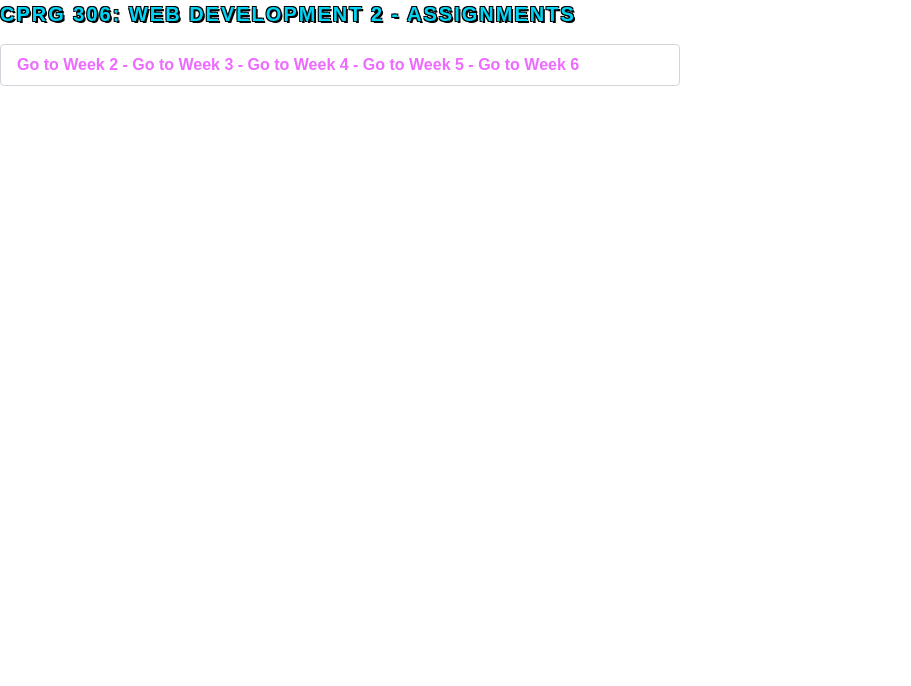
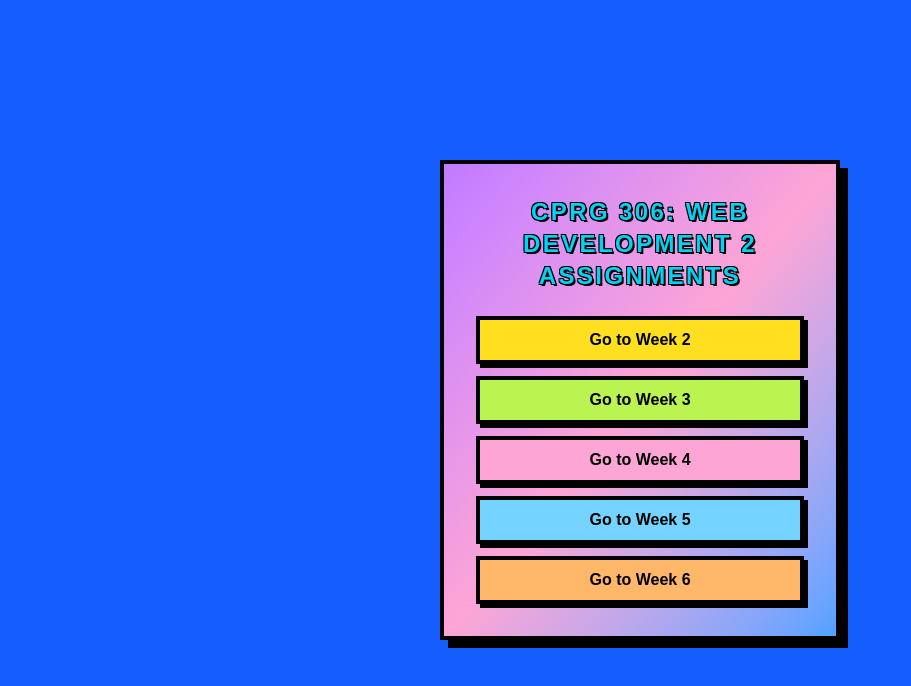
Before and after one commit to xndrncp08/cprg306-assignments, a Next.js app: page / in a window 1280 px wide. Shown: the top 686 px of the page, without its empty margins (0-911 px from the left). Built offline with nearby package versions, Linux system fonts and the light colour scheme.

Commit message:
styled the landing page in line with my 'theme' lawl

```diff
--- a/app/page.js
+++ b/app/page.js
@@ -1,24 +1,56 @@
+"use client";
+
 import Link from "next/link";
 
 export default function Home() {
   return (
-    <main>
+    <main className="flex items-center justify-center min-h-screen bg-blue-600">
+      <div className="flex flex-col items-center p-8 bg-gradient-to-br from-purple-400 via-pink-300 to-blue-400 rounded-none shadow-[8px_8px_0px_0px_rgba(0,0,0,1)] border-4 border-black w-[400px] text-center">
         <h1
-        className="text-xl font-black mb-4 text-cyan-400 uppercase tracking-widest"
+          className="text-2xl font-black mb-6 text-cyan-400 uppercase tracking-widest"
           style={{
             textShadow:
               "2px 2px 0px #000, -1px -1px 0px #000, 1px -1px 0px #000, -1px 1px 0px #000",
           }}
         >
-        CPRG 306: Web Development 2 - Assignments
+          CPRG 306: Web Development 2
+          <br />
+          Assignments
         </h1>
-      <p className="text-l font-black mb-4 text-fuchsia-400 border border-gray-300 rounded px-4 py-2 w-170 mb-4">
-        <Link href="/week-2">Go to Week 2</Link>
-        <Link href="/week-3"> - Go to Week 3</Link>
-        <Link href="/week-4"> - Go to Week 4</Link>
-        <Link href="/week-5"> - Go to Week 5</Link>
-        <Link href="/week-6"> - Go to Week 6</Link>
-      </p>
+
+        <div className="flex flex-col space-y-3 w-full">
+          <Link
+            href="/week-2"
+            className="font-black text-black bg-yellow-300 border-4 border-black py-2 rounded-none shadow-[4px_4px_0px_0px_rgba(0,0,0,1)] hover:bg-yellow-200 active:translate-x-1 active:translate-y-1 active:shadow-none"
+          >
+            Go to Week 2
+          </Link>
+          <Link
+            href="/week-3"
+            className="font-black text-black bg-lime-300 border-4 border-black py-2 rounded-none shadow-[4px_4px_0px_0px_rgba(0,0,0,1)] hover:bg-lime-200 active:translate-x-1 active:translate-y-1 active:shadow-none"
+          >
+            Go to Week 3
+          </Link>
+          <Link
+            href="/week-4"
+            className="font-black text-black bg-pink-300 border-4 border-black py-2 rounded-none shadow-[4px_4px_0px_0px_rgba(0,0,0,1)] hover:bg-pink-200 active:translate-x-1 active:translate-y-1 active:shadow-none"
+          >
+            Go to Week 4
+          </Link>
+          <Link
+            href="/week-5"
+            className="font-black text-black bg-sky-300 border-4 border-black py-2 rounded-none shadow-[4px_4px_0px_0px_rgba(0,0,0,1)] hover:bg-sky-200 active:translate-x-1 active:translate-y-1 active:shadow-none"
+          >
+            Go to Week 5
+          </Link>
+          <Link
+            href="/week-6"
+            className="font-black text-black bg-orange-300 border-4 border-black py-2 rounded-none shadow-[4px_4px_0px_0px_rgba(0,0,0,1)] hover:bg-orange-200 active:translate-x-1 active:translate-y-1 active:shadow-none"
+          >
+            Go to Week 6
+          </Link>
+        </div>
+      </div>
     </main>
   );
 }
```
Lines whose indentation alone changed are shown as unchanged.
